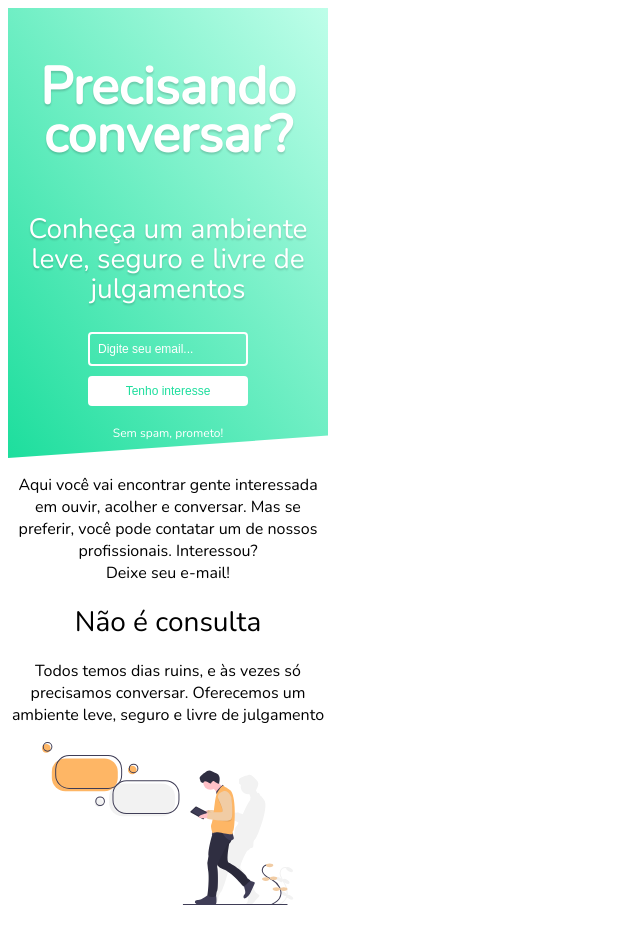
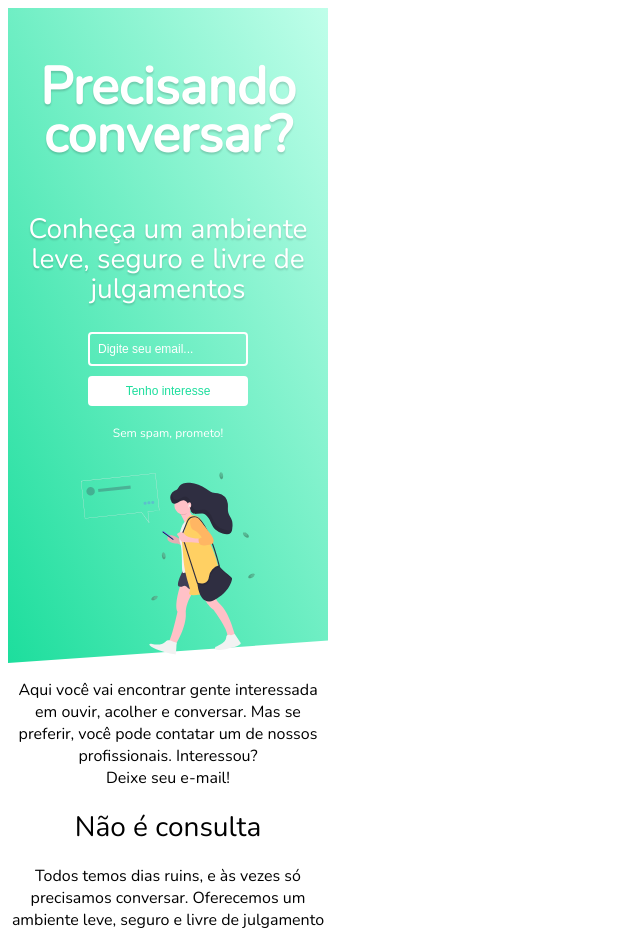
Before and after one commit to pachicodes/SessON-website, a plain HTML site: page index.html in a window 1280 px wide. Shown: the top 928 px of the page, without its empty margins (0-640 px from the left). Drawn offline with nearby package versions, Linux system fonts and the light colour scheme.

Commit message:
mulher na caidinha

```diff
--- a/css/main.css
+++ b/css/main.css
@@ -7,7 +7,7 @@ body {
 /*HEADER*/
 header {
     position: relative;
-    height: 450px;
+    height: 655px;
     overflow: hidden;
   }
 
```
